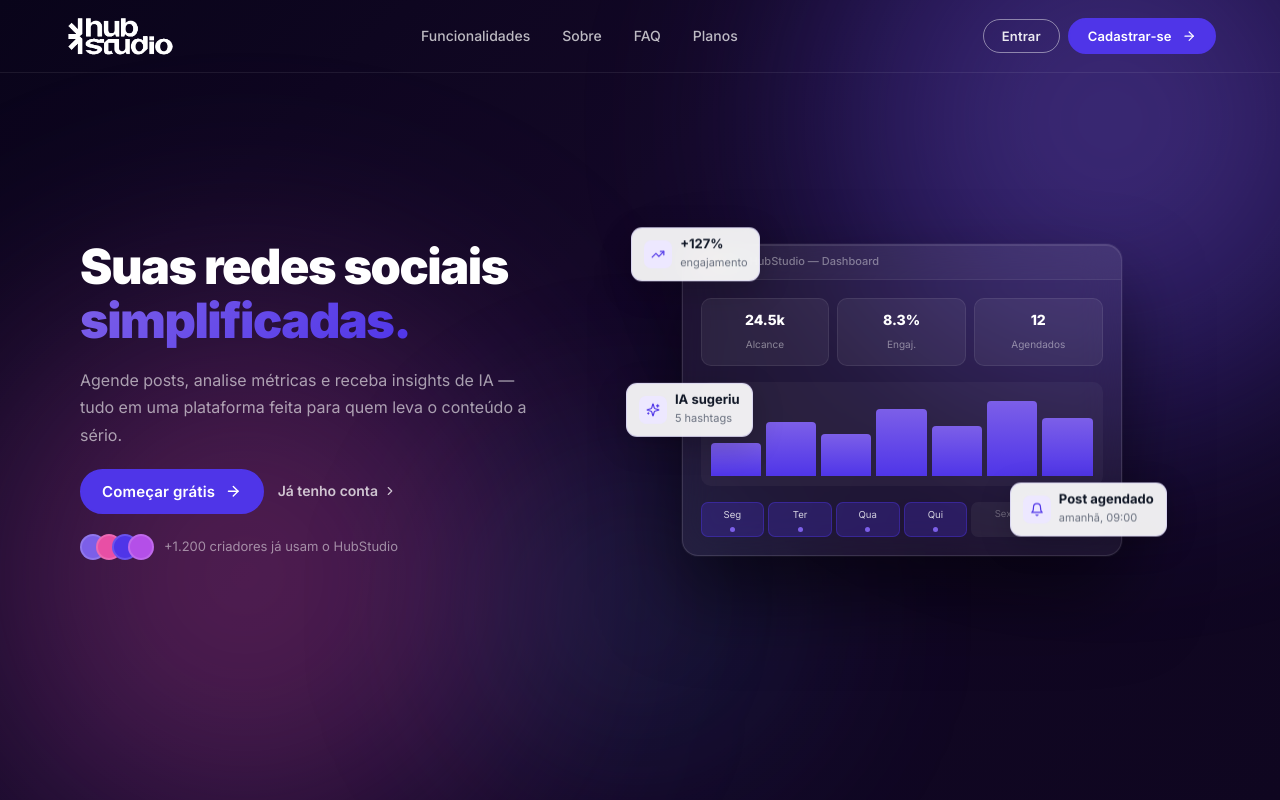
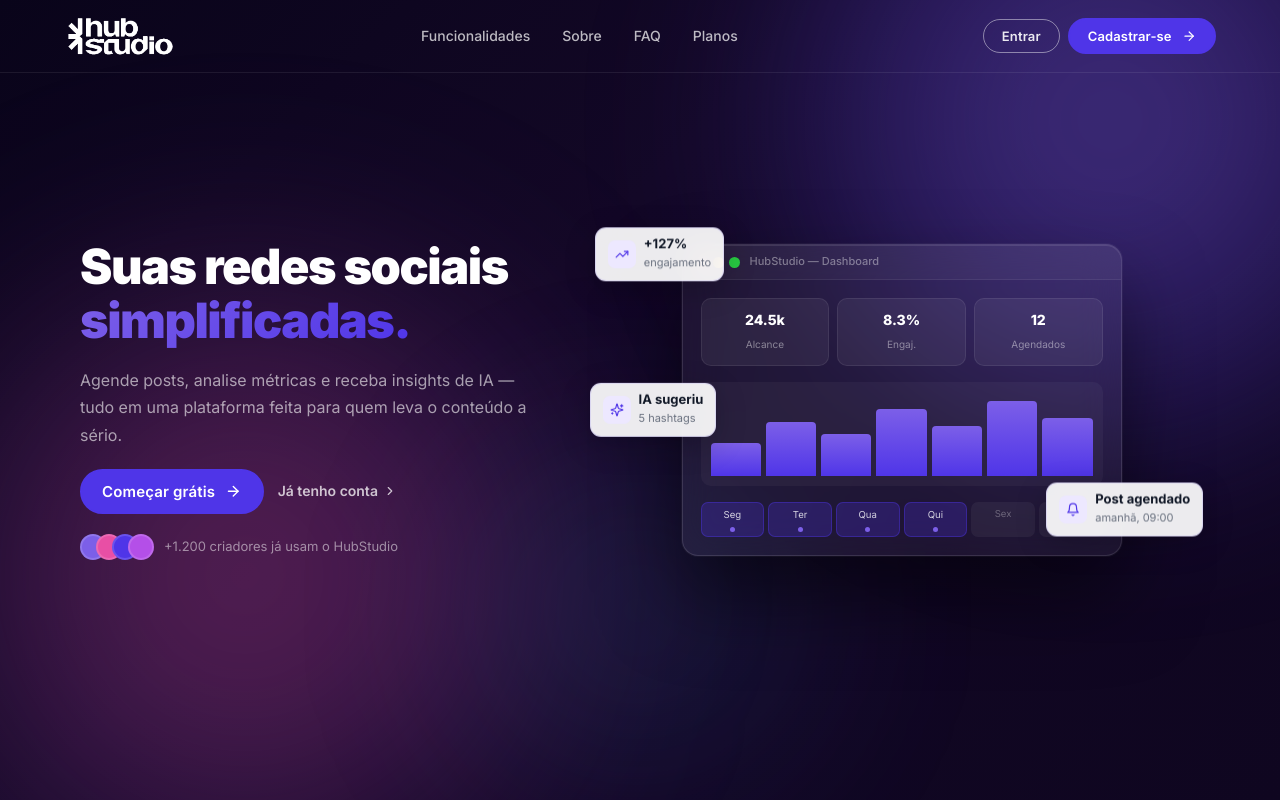
Before and after one commit to brenosemfreio/tcc, a React (Vite) app: page / in a window 1280 px wide. Shown: the top 800 px of the page. Built offline with nearby package versions, Linux system fonts and the light colour scheme.

Commit message:
chore: auto sync [Claude]

```diff
--- a/src/pages/Landing/Landing.css
+++ b/src/pages/Landing/Landing.css
@@ -2638,7 +2638,7 @@
     max-width: clamp(270px, 40vw, 440px);
   }
 
-  .l-float--1 { left:  -2%; }
-  .l-float--2 { right: -1%; }
-  .l-float--3 { left:  -3%; }
-}
+  .l-float--1 { left:  -9%; }
+  .l-float--2 { right: -8%; }
+  .l-float--3 { left:  -10%; }
+}
```
